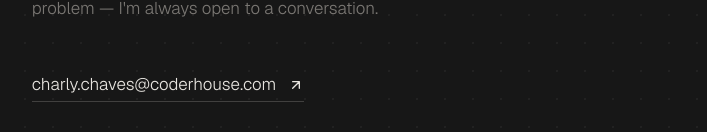
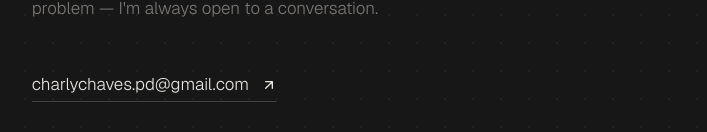
Before and after one commit to WillyChili/My-Portfolio, a Next.js app: page / in a window 1280 px wide. Shown: the part 4291-4423 px from the top of the page, without its empty margins (45-752 px from the left). Built offline with nearby package versions, Linux system fonts and the light colour scheme.

Commit message:
Point contact links to personal gmail instead of Coderhouse email
Coderhouse was a course affiliation, not a personal inbox — swap the
home page Contact section and case-study closing CTA mailto links to
charlychaves.pd@gmail.com.

```diff
--- a/components/ClosingCTA.tsx
+++ b/components/ClosingCTA.tsx
@@ -35,7 +35,7 @@ export default function ClosingCTA({ accentColor }: { accentColor: string }) {
       </span>
 
       <a
-        href="mailto:charly.chaves@coderhouse.com"
+        href="mailto:charlychaves.pd@gmail.com"
         style={{
           display: "inline-flex",
           alignItems: "center",
--- a/components/ContactSection.tsx
+++ b/components/ContactSection.tsx
@@ -77,7 +77,7 @@ export default function ContactSection() {
         </p>
 
         <a
-          href="mailto:charly.chaves@coderhouse.com"
+          href="mailto:charlychaves.pd@gmail.com"
           style={{
             display: "inline-flex",
             alignItems: "center",
@@ -102,7 +102,7 @@ export default function ContactSection() {
             el.style.borderColor = "rgba(232,229,224,0.2)";
           }}
         >
-          charly.chaves@coderhouse.com
+          charlychaves.pd@gmail.com
           <svg
             width="16"
             height="16"
```
